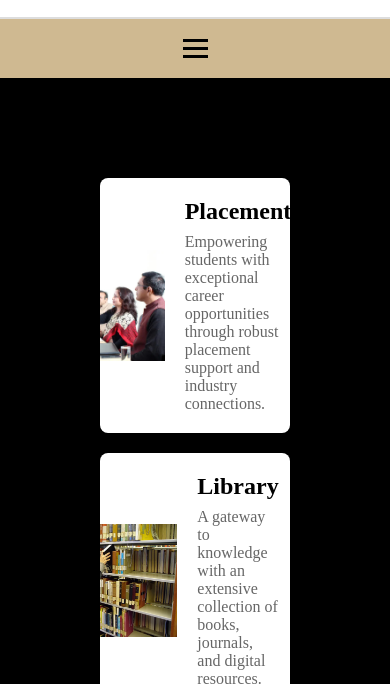
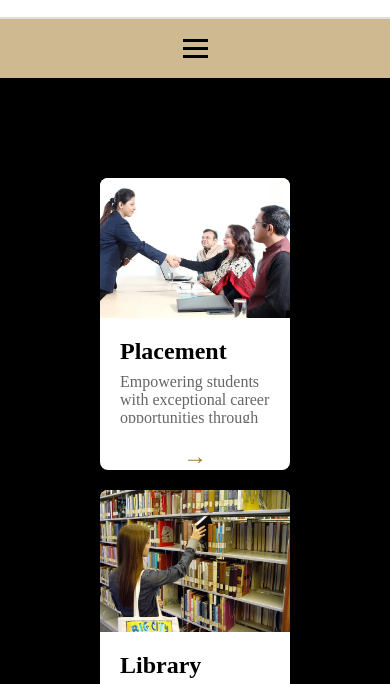
Before and after one commit to ArnabMallick12/WebThreat-IIITV-Website, a plain HTML site: page Students Corner/studentCorner.html in a window 390 px wide. Shown: the part 167-851 px from the top of the page. Drawn offline with Linux system fonts and the light colour scheme.

Commit message:
Made all pages responsive

```diff
--- a/Students Corner/studentCorner.css
+++ b/Students Corner/studentCorner.css
@@ -54,13 +54,26 @@
     margin-bottom: 20px;
     box-shadow: 0px 4px 8px rgba(0, 0, 0, 0.2);
 }
-
 .card img {
     width: 150px;
     height: 100%;
     object-fit: cover;
 }
 
+@media screen and (max-width: 600px){
+    .card{
+        flex-direction: column;
+        align-items: center;
+    }
+    .card img {
+        width: 100%;
+    }
+    .card-content p {
+        overflow: hidden;
+        height: 50px;
+    }
+
+}
 .card-content {
     flex: 1;
     padding: 20px;
```
